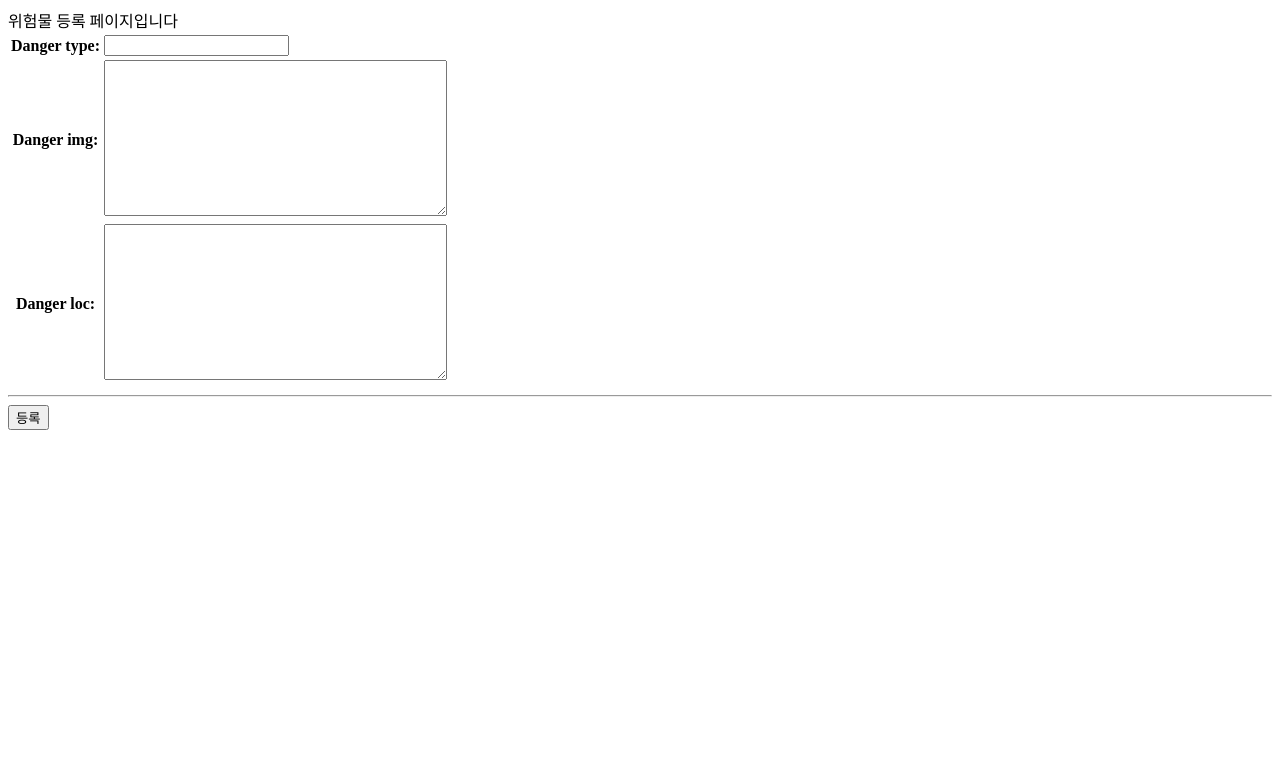
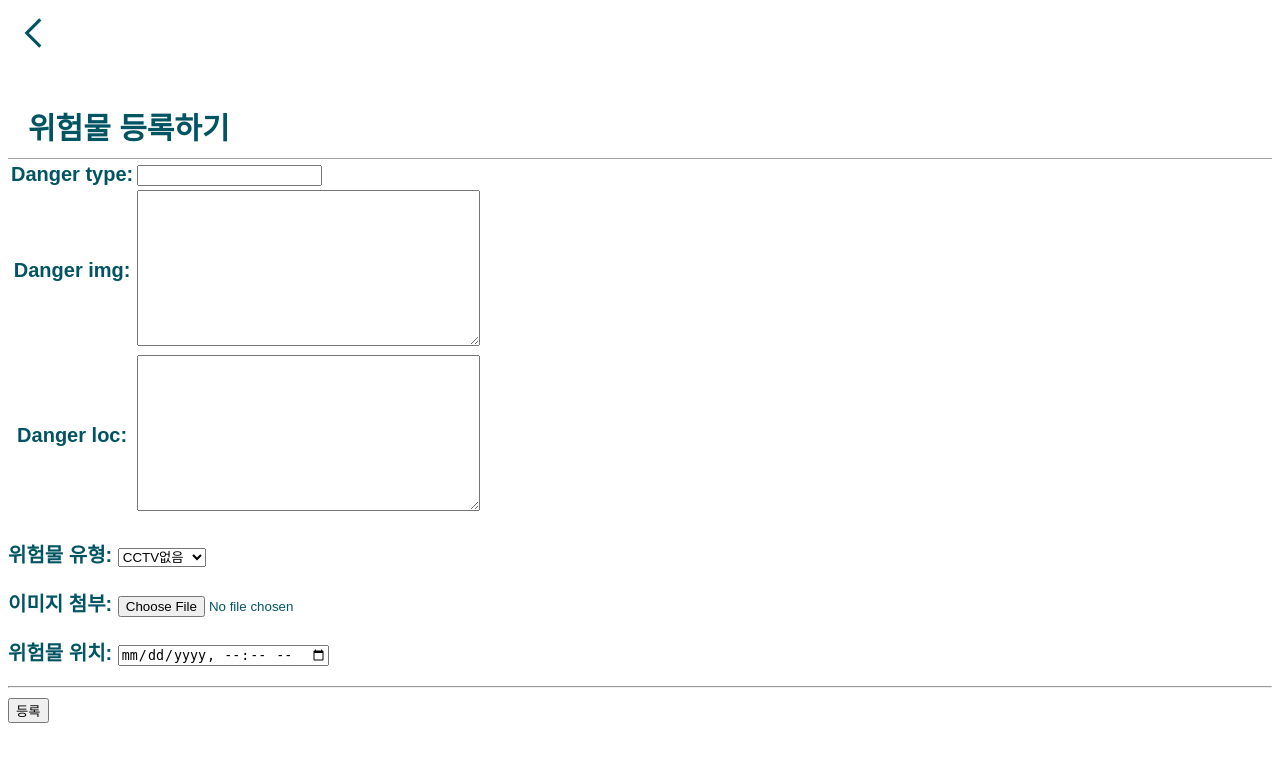
Before and after one commit to graduateProject-Indent/safety_map, a Django app: page /register_danger/ in a window 1280 px wide. Shown: the top 762 px of the page. Run offline with Django 3.2, Linux system fonts and the light colour scheme; parts of the project's set-up code (start-up, migrations or seed data) failed here and were passed over.

Commit message:
change hanium

```diff
--- a/safety_map/templates/detail_danger.html
+++ b/safety_map/templates/detail_danger.html
@@ -5,7 +5,7 @@
 	<title></title>
 </head>
 <body>
-위험물 등록 페이지입니다
+위험물 상세 페이지입니다
 <div class="container">
     <a href="{% url 'danger_map' %}">뒤로</a>
     <h1>위험물 유형: {{danger.danger_type}}</h1>
--- a/safety_map/templates/register_danger.html
+++ b/safety_map/templates/register_danger.html
@@ -1,20 +1,60 @@
 <!--위험물등록 페이지입니다.-->
 <!DOCTYPE html>
 <html>
+{% load static %}
+
 <head>
-	<title></title>
+	<title>위험물 등록하기</title>
+	<meta charset="UTF-8">
+	<meta http-equiv="Content-Type" content="text/html; charset=utf-8">
+	<link rel="stylesheet" href="{% static 'css/manage_danger_map.css' %}">
+
 </head>
+
 <body>
-위험물 등록 페이지입니다
-<div class="container">
+	<div class="top_box">
+		<a href="{% url 'danger_map' %}"><img class="goback" src="{% static 'img/icon_goback.svg' %}"></a>
+		<p class="box_title">위험물 등록하기</p>
+	</div>
+
+	<div class="">
 		<form method="POST">
 			{% csrf_token %}
 			<table>
 				{{form.as_table}}
+
 			</table>
+			<p>
+				<label for="danger_type">
+					<span>위험물 유형:</span>
+					<select id="danger_type" name="">
+						<option value="no_cctv">CCTV없음</option>
+						<option value="no_lamp">가로등없음</option>
+						<option value="caution_place">주의시설</option>
+						<option value="trash">쓰레기 적치</option>
+						<option value="harmfull_place">유해시설</option>
+					</select>
+				</label>
+			</p>
+			<p>
+			<label>
+				<span>이미지 첨부:</span>
+				<input type="file" name="image">
+			</label>
+		</p>
+<p>
+			<label>
+				<spen>위험물 위치:</spen>
+				<input type="datetime-local">
+			</label>
+			</p>
 			<hr>
 			<input class="" type="submit" value="등록">
+
+
 		</form>
+
 	</div>
 </body>
+
 </html>
```
Lines whose indentation alone changed are shown as unchanged.
